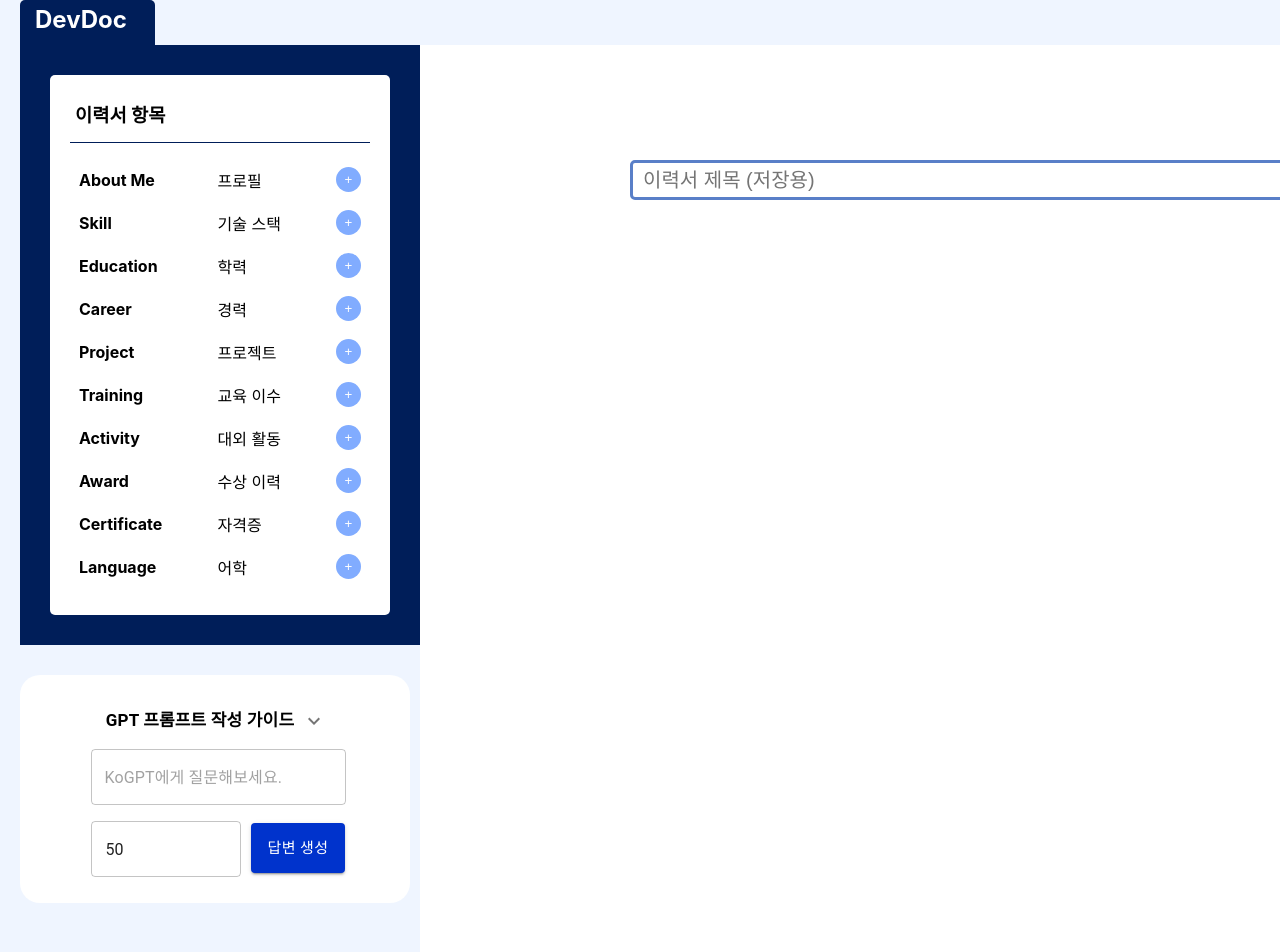
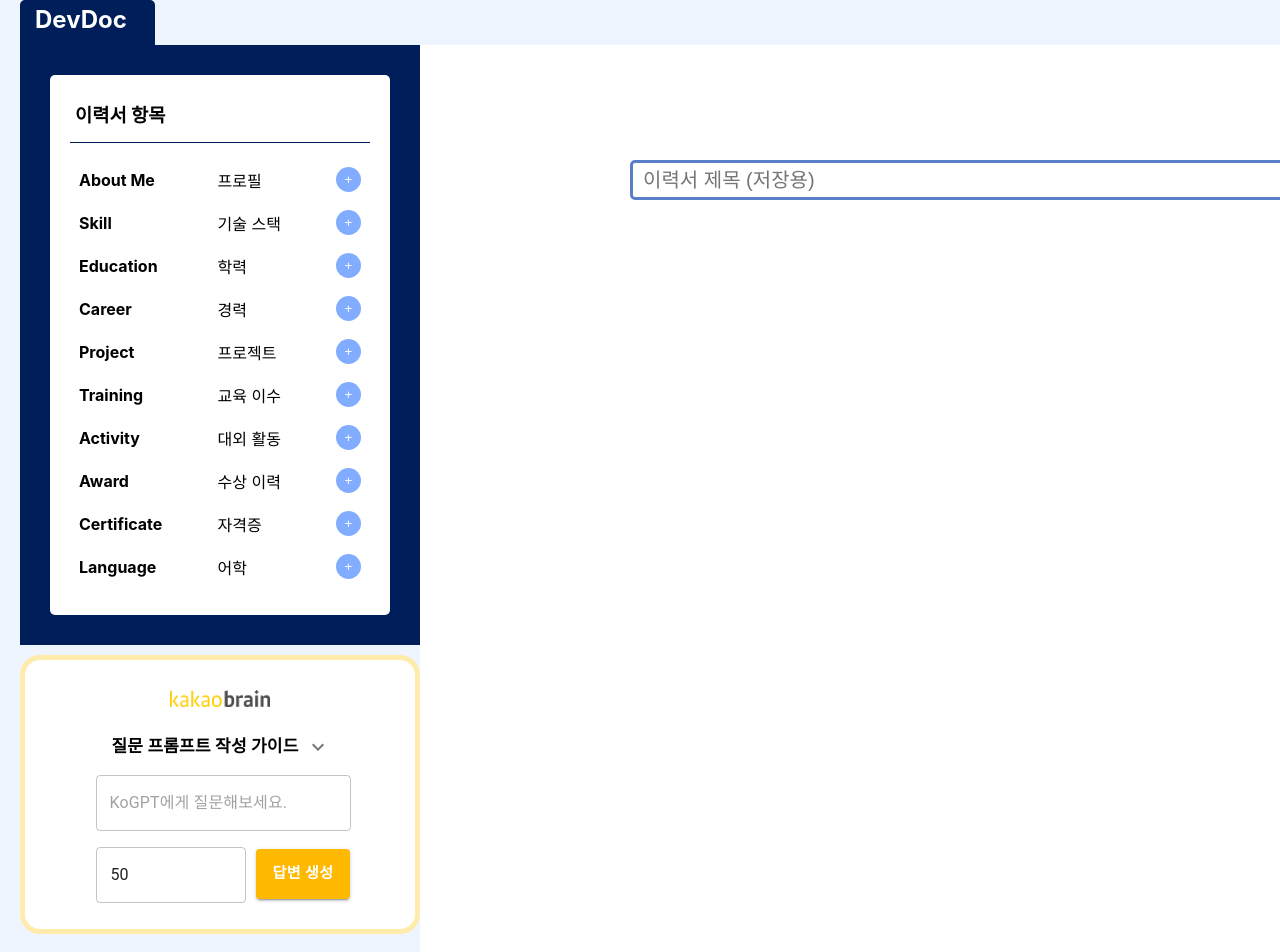
Before and after one commit to code-4-devdoc/0627-frontend, a React (Create React App) app: page /resumes/1 in a window 1280 px wide. Shown: the top 952 px of the page. Built offline with nearby package versions, Linux system fonts and the light colour scheme; no server answers; sample sign-in values are in the browser's storage.

Commit message:
KoGPT 디자인 변경

```diff
--- a/src/pages/ResumePage/ResumePage.js
+++ b/src/pages/ResumePage/ResumePage.js
@@ -11,6 +11,7 @@ import axios from "axios";
 import {TextField, Button, CircularProgress, Typography, Box, Paper, Collapse, IconButton} from '@mui/material';
 import ExpandMoreIcon from '@mui/icons-material/ExpandMore';
 import ExpandLessIcon from '@mui/icons-material/ExpandLess';
+import kakaoBrainLogo from '../../assets/kakaobrain-logo.png';
 
 // ResumePage.js: 이력서 작성 페이지(/resumes/{resumeId})를 구성, 데이터 불러오기, 저장하기 등의 기능을 담당
 
@@ -75,9 +76,12 @@ const GptContainer = styled.div`
     width: 370px;
     margin-left: 20px;
     text-align: center;
-    margin-top: 30px;
+    margin-top: 10px;
     padding: 10px;
     border-radius: 20px;
+    border-color: #FFECAD;
+    border-width: thick;
+    border-style: solid;
 `
 
 function ResumePage({ baseUrl }) {
@@ -212,15 +216,18 @@ function ResumePage({ baseUrl }) {
                         </CategoryContainer2>
                     </CategoryContainer>
                     <GptContainer>
+                        <div style={{marginTop: 20}}>
+                            <img style={{width: 100}} src={kakaoBrainLogo} alt="logo"/>
+                        </div>
                         <Box sx={{ width: 312, textAlign: 'center', marginLeft: 4, marginTop: 2 }}>
                             <Box display="flex" justifyContent="center" alignItems="center" sx={{width:300, marginBottom: 1, marginLeft:1}}>
-                                <Typography variant="body1" sx={{ fontSize: 17, fontWeight: 'bold' }}>GPT 프롬프트 작성 가이드</Typography>
+                                <Typography variant="body1" sx={{ fontSize: 17, fontWeight: 'bold' }}>질문 프롬프트 작성 가이드</Typography>
                                 <IconButton onClick={togglePromptGuide}>
                                     {showPromptGuide ? <ExpandLessIcon /> : <ExpandMoreIcon />}
                                 </IconButton>
                             </Box>
                             <Collapse in={showPromptGuide}>
-                                <Paper elevation={3} sx={{ padding: 3, marginTop: 0, backgroundColor: '#F7F7F7', marginBottom:3 }}>
+                                <Paper elevation={1} sx={{ padding: 3, marginTop: 0, backgroundColor: '#FFFAEB', marginBottom:3 }}>
                                     <Typography variant="body2">
                                         {guideText}
                                     </Typography>
@@ -244,17 +251,17 @@ function ResumePage({ baseUrl }) {
                                 sx={{ width: 150, marginBottom: 2 }}
                             />
                             <Button
-                                style={{marginLeft: 10, marginTop: 2}}
+                                style={{marginLeft: 10, marginTop: 2, fontWeight:'bold'}}
                                 variant="contained"
                                 color="primary"
                                 onClick={generateText}
                                 disabled={isLoading}
-                                sx={{ fontSize: 15, height: 50, backgroundColor: '#0033cc', color: '#fff', '&:hover': { backgroundColor: '#002bb8' } }}
+                                sx={{ fontSize: 15, height: 50, backgroundColor: '#FFB900', color: '#fff', '&:hover': { backgroundColor: '#FFAA00' } }}
                             >
                                 {isLoading ? <CircularProgress size={24} /> : '답변 생성'}
                             </Button>
                             {generatedText && (
-                                <Paper elevation={3} sx={{ padding: 2, marginTop: 2, marginBottom: 2 }}>
+                                <Paper variant="outlined" elevation={3} sx={{ padding: 2, marginTop: 2, marginBottom: 2, borderColor:'#FFF0DE', borderWidth: 2, backgroundColor:'#FFF6EC' }}>
                                     <Typography variant="body1">{generatedText}</Typography>
                                 </Paper>
                             )}
```
Also changed, not shown: src/assets/kakaobrain-logo.png (added).
